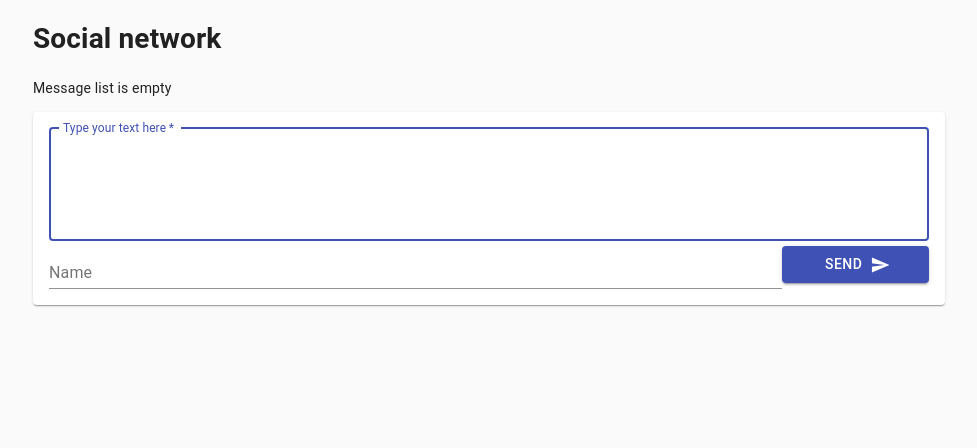
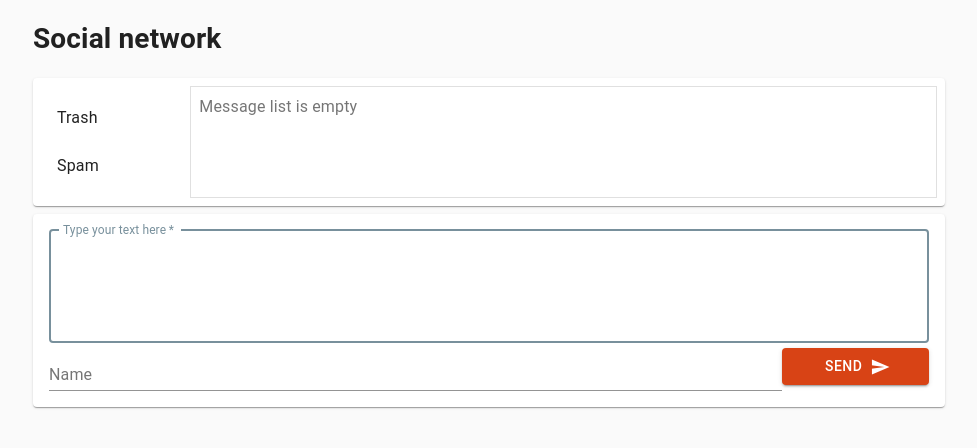
Before and after one commit to Evgenii-K/social_network_react, a React (Create React App) app: page / in a window 1280 px wide. Shown: the top 448 px of the page, without its empty margins (151-1128 px from the left). Built offline with nearby package versions, Linux system fonts and the light colour scheme.

Commit message:
the material ui theme was used

```diff
--- a/src/App.js
+++ b/src/App.js
@@ -4,14 +4,27 @@ import Container from '@material-ui/core/Container';
 import MessageList from './components/MessageList/MessageList'
 import AppHeader from './components/App-header/App-header'
 import PostForm from './components/PostForm/PostForm'
+import { createTheme, ThemeProvider } from '@material-ui/core/styles'
+import { blueGrey } from '@material-ui/core/colors';
+
+const chatTheme = createTheme({
+  palette: {
+    primary: {
+      main: '#d84315'
+    },
+    secondary: blueGrey
+  }
+})
 
 function App() {
 
   const [messageList, setMessageList] = useState([])
 
-  function onAddMessage (value) {
+  function onAddMessage ({text, author}) {
     setMessageList([...messageList, {
-      id: Date.now(), ...value
+      id: Date.now(),
+      text,
+      author: author === '' ? 'anonymous' : author
     }])
   }
 
@@ -30,14 +43,14 @@ function App() {
   }, [messageList])
 
   return (
-    <React.Fragment>
+    <ThemeProvider theme={chatTheme}>
       <CssBaseline />
       <Container maxWidth="md">
         <AppHeader />
-        {messageList.length ? <MessageList messages={messageList}/> : <p>Message list is empty</p>}
+        <MessageList messages={messageList}/>
         <PostForm onAdd={onAddMessage} />
       </Container>
-    </React.Fragment>
+    </ThemeProvider>
   );
 }
 
--- a/src/components/Message/Message.js
+++ b/src/components/Message/Message.js
@@ -1,24 +1,23 @@
 import React from 'react'
-import Grid from '@material-ui/core/Grid';
-import Typography from '@material-ui/core/Typography';
-import Paper from '@material-ui/core/Paper';
-import Avatar from '@material-ui/core/Avatar';
-import { makeStyles } from '@material-ui/core/styles';
+import Grid from '@material-ui/core/Grid'
+import Typography from '@material-ui/core/Typography'
+import Avatar from '@material-ui/core/Avatar'
+import { makeStyles } from '@material-ui/core/styles'
 
 const useStyles = makeStyles((theme) => ({
-  paper: {
+  grid: {
     margin: `${theme.spacing(1)}px auto`,
-    padding: theme.spacing(2),
   }
 }));
 
 function Message({message}) {
+
+  const {text, author} = message
   const classes = useStyles()
-  const {text, author} = message
 
   return (
-    <Paper className={classes.paper}>
-      <Grid container wrap="nowrap" spacing={2}>
+    <>
+      <Grid container wrap="nowrap" spacing={2} className={classes.grid}>
         <Grid item>
           <Avatar>W</Avatar>
         </Grid>
@@ -26,13 +25,12 @@ function Message({message}) {
           <Grid item xs={12}>
             <Typography>{ text }</Typography>
           </Grid>
-          <Grid item xs={12}>
+          <Grid item xs={12} borderBottom={1}>
             <Typography>author: { author }</Typography>
           </Grid>
         </Grid>
-
       </Grid>
-    </Paper>
+    </>
   );
 }
 
--- a/src/components/MessageList/MessageList.css
+++ /dev/null
@@ -1,4 +0,0 @@
-.messageList {
-  margin: 0 auto;
-	padding: 0;
-}
--- a/src/components/MessageList/MessageList.js
+++ b/src/components/MessageList/MessageList.js
@@ -1,26 +1,68 @@
 import React from 'react'
+import Grid from '@material-ui/core/Grid'
+import List from '@material-ui/core/List'
+import ListItem from '@material-ui/core/ListItem'
+import ListItemText from '@material-ui/core/ListItemText'
+import Paper from '@material-ui/core/Paper'
+import Typography from '@material-ui/core/Typography'
 import Message from '../Message/Message'
 import { makeStyles } from '@material-ui/core/styles'
 
 const useStyles = makeStyles((theme) => ({
+  paper: {
+    margin: `${theme.spacing(1)}px auto`,
+    padding: theme.spacing(1),
+  },
+  paperChat: {
+    alignSelf: 'stretch',
+    minHeight: '100%'
+  },
   root: {
     flexGrow: 1,
     overflow: 'hidden',
+  },
+  grid: {
+    margin: `${theme.spacing(1)}px`,
+    color: 'rgba(0, 0, 0, 0.54)'
   }
 }));
 
+export default function ChatList ({messages}) {
 
-function MessageList ({messages}) {
-
-  const classes = useStyles();
+  const classes = useStyles()
 
   return (
-    <div className={classes.root}>
-      {messages.map(message => {
-        return <Message message={message} key={message.id}/>
-      })}
-    </div>
+    <Paper className={classes.paper}>
+      <Grid
+        container
+        direction="row"
+        justifyContent="center"
+        alignItems="flex-start"
+      >
+        <Grid item xs={2}>
+          <List
+            component="nav"
+            aria-label="secondary mailbox folders"
+          >
+            <ListItem button>
+              <ListItemText primary="Trash" />
+            </ListItem>
+            <ListItem button>
+              <ListItemText primary="Spam" />
+            </ListItem>
+          </List>
+        </Grid>
+        <Grid item xs={10} className={[classes.paperChat, classes.root]}>
+          <Paper variant="outlined" square className={classes.paperChat}>
+            {messages.length
+              ? messages.map(message => {
+               return <Message message={message} key={message.id}/>
+              })
+              : <Typography className={classes.grid}>Message list is empty</Typography>
+            }
+          </Paper>
+        </Grid>
+      </Grid>
+    </Paper>
   )
 }
-
-export default MessageList
--- a/src/components/PostForm/PostForm.js
+++ b/src/components/PostForm/PostForm.js
@@ -62,6 +62,7 @@ function PostForm ({onAdd}) {
       >
         <div>
           <TextField
+            color="secondary"
             autoFocus
             required
             name='text'
@@ -83,6 +84,7 @@ function PostForm ({onAdd}) {
         >
           <Grid item xs={10}>
             <TextField
+              color="secondary"
               fullWidth
               type='text'
               name='author'
```
Also changed, not shown: src/components/App-header/App-header.css (deleted, +0 -9 lines), src/components/Message/Message.css (deleted, +0 -23 lines).
